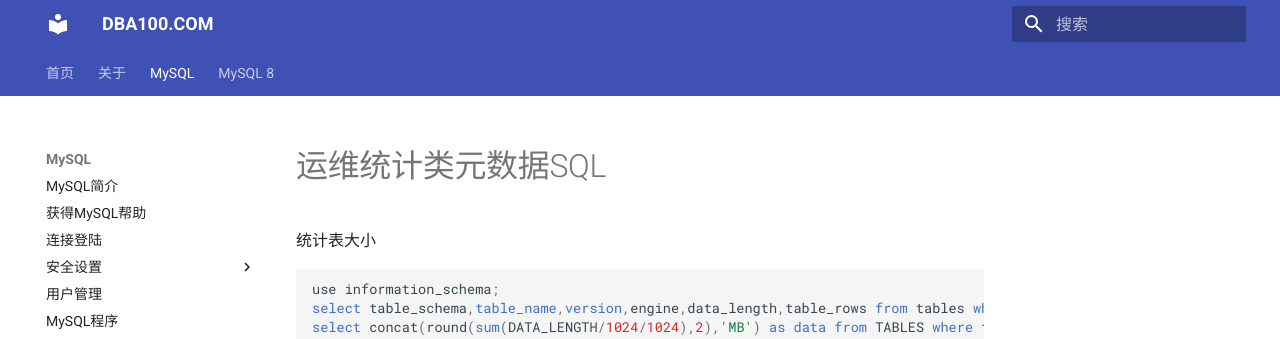
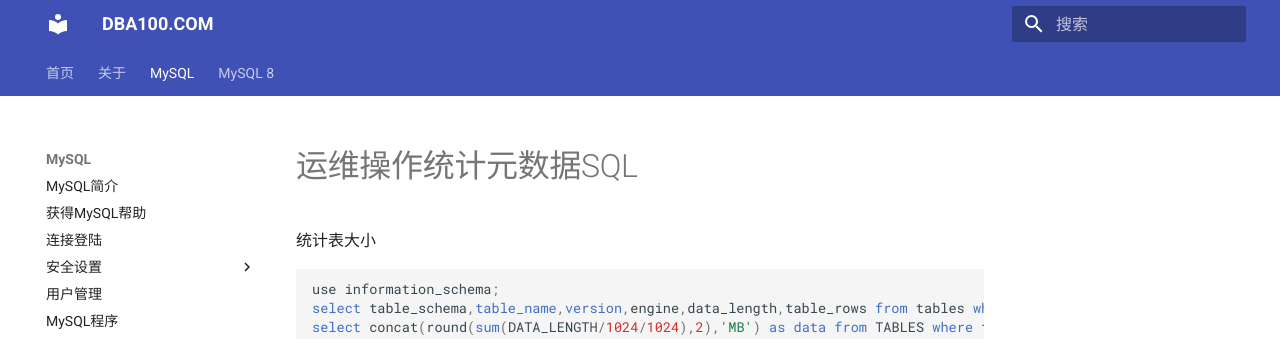
Before and after one commit to duliang123/dba100, an MkDocs documentation site: the page built from docs/mysql/metadata.md, in a window 1280 px wide. Shown: the top 339 px of the page. Built offline with MkDocs 1.6.1 and Material for MkDocs 9.7.7, drawn with Linux system fonts in a browser that asks for light colours.

Commit message:
Update metadata.md

```diff
--- a/docs/mysql/metadata.md
+++ b/docs/mysql/metadata.md
@@ -1,4 +1,4 @@
-# 运维统计类元数据SQL
+# 运维操作统计元数据SQL
 
 统计表大小
 
```
